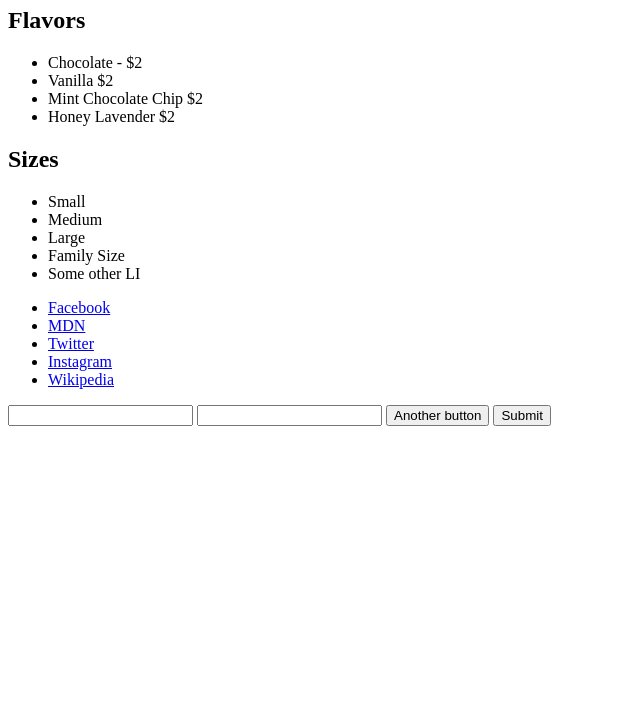
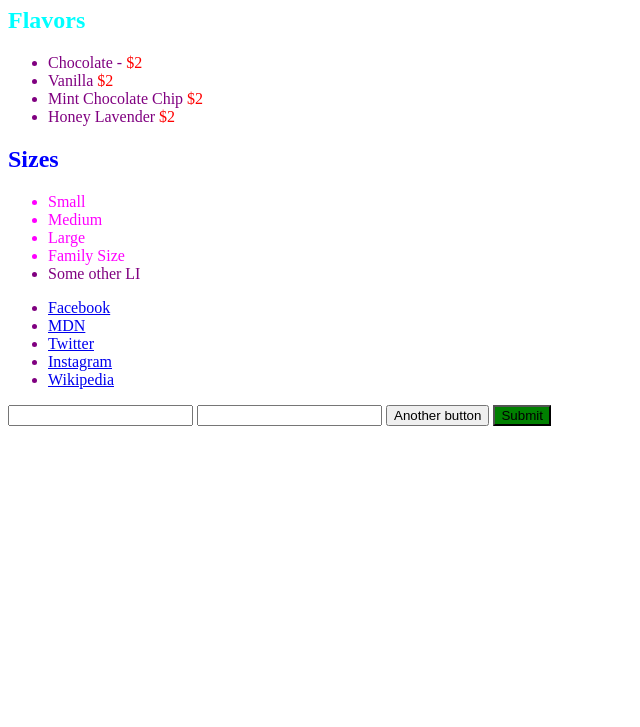
Before and after one commit to Dimitrov-S-Dev/Udemy_HTML_CSS, a plain HTML site: page CSS_Basics/7.Exercise/index.html in a window 1280 px wide. Shown: the part 73-800 px from the top of the page, without its empty margins (0-640 px from the left). Drawn offline with Linux system fonts and the light colour scheme.

Commit message:
Udemy_HTML_CSS

```diff
--- a/CSS_Basics/7.Exercise/style.css
+++ b/CSS_Basics/7.Exercise/style.css
@@ -1,23 +1,43 @@
 /* Make all li elements purple */
 
-
+li{
+    color: purple;
+}
 /* Make all h1s and h2s blue (with one rule) */
 
-
+h1, h2{
+    color: blue;
+}
 /* Give the element with the id of 'submit' a green background color */
 
-
+#submit{
+    background: green;
+}
 /* Make the spans inside the element with the id of 'flavors' red*/
 
+#flavors span{
+    color: red;
+}
+/* Give the elements with the class 'size' a text color of magenta*/
+.size{
+    color: magenta;
+}
 
-/* Give the elements with the class 'size' a text color of magenta*/
+/*  Select the email input (and ONLY the email input) and give it
+ an orange background color*/
 
-
-/*  Select the email input (and ONLY the email input) and give it an orange background color*/
-
-
+input [type="email"]{
+    background: orange;
+}
 
 /* Select all links that have an href ending in '.org' and make them magenta*/
 
+a [href$=".org"]{
+    color: magenta;
+}
+/* Select the h2 with the class of 'bright'
+(be careful, other elements have the same class!) and give it a color of cyan */
 
-/* Select the h2 with the class of 'bright' (be careful, other elements have the same class!) and give it a color of cyan */
+h2.bright{
+   color: cyan;
+}
```
